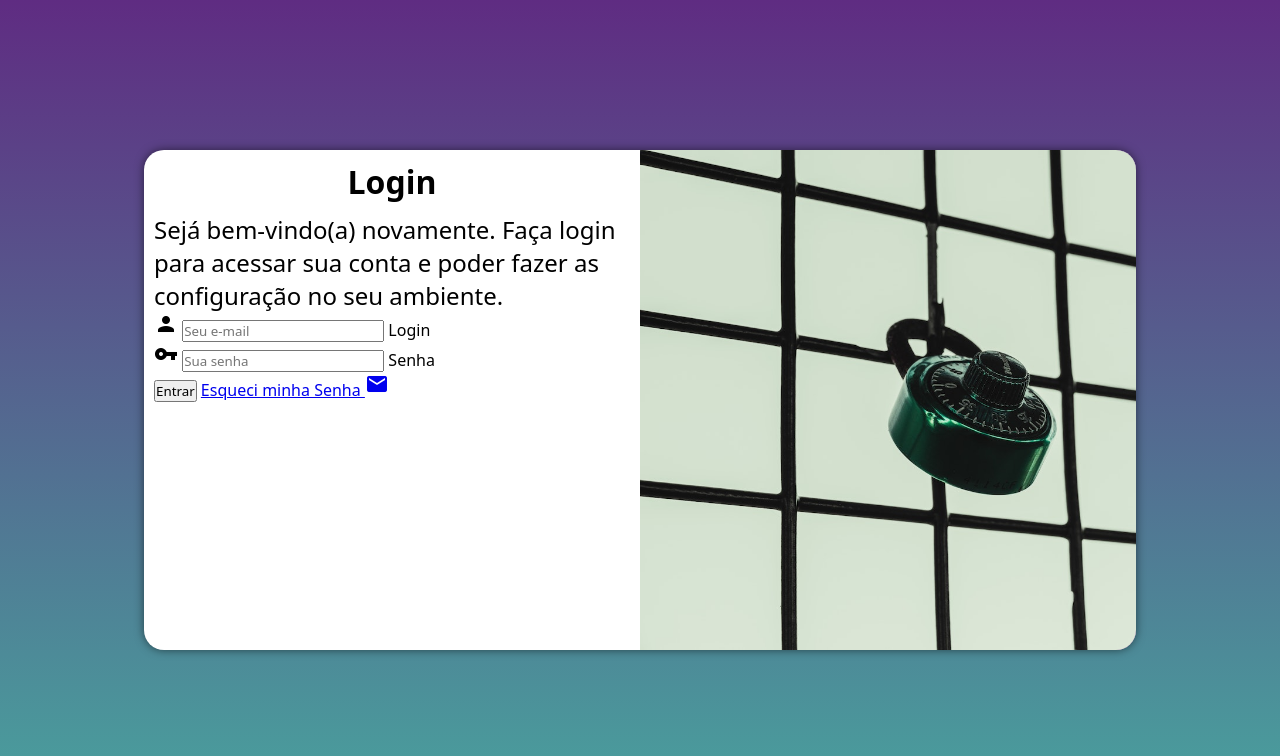
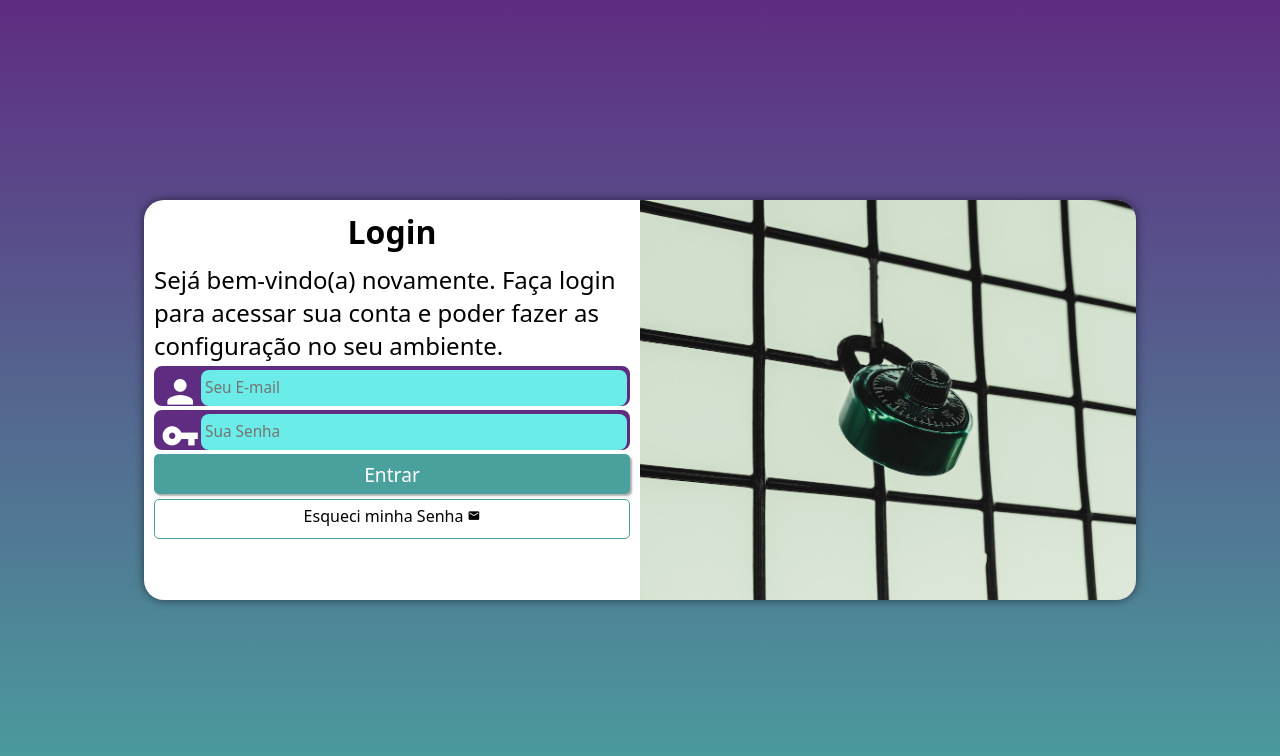
Before and after one commit to BrunoodaSilva/projeto-login, a plain HTML site: page index.html in a window 1280 px wide. Drawn offline with Linux system fonts and the light colour scheme.

Commit message:
Terminei o site de login

```diff
--- a/estilos/media-query.css
+++ b/estilos/media-query.css
@@ -6,6 +6,7 @@
     }
     section#login{
         width: 80vw;
+        height: 325px;
     }
     section#login > div#imagem{
         float: left;
@@ -28,6 +29,7 @@
     }
     section#login{
         width: 992px;
+        height: 400px;
     }
     section#login> div#imagem{
         float: right;
--- a/estilos/style.css
+++ b/estilos/style.css
@@ -26,15 +26,15 @@ section#login{
     position: absolute;
     top: 50%;
     left: 50%;
-    transform: translate(-50%, -50%);
     overflow: hidden;
     background-color:white ;
-    width: 250px;
-    height: 500px;
+    width: 280px;
+    height: 515px;
     border-radius: 20px;
     box-shadow: 0px 0px 10px rgba(0, 0, 0, 0.541);
     transition: width 0.2s, heigth 0.2s;
     transition-timing-function: ease;
+    transform: translate(-50%, -50%);
 }
 section >div#imagem{
     display: block;
@@ -54,3 +54,74 @@ div#formulario > h1{
 div#formulario > p{
     font-size: 0.9em;
 }
+form > div.campo{
+    background-color: #5f2c82;
+    border: solid 2px #5f2c82;
+    display: block;
+    font-size: 1.2em;
+    width: 100%;
+    height: 40px;
+    border-radius: 8px;
+    margin: 4px 0px;
+}
+div.campo > label{
+    display: none;
+}
+div.campo > span{
+    color: white;
+    background-color:;
+    font-size: 2em;
+    width: 40px;
+    padding: 5px;
+
+
+}
+div.campo > input{
+    background-color:#6bece8;
+    font-size: 0.8em;
+    /* widht*/
+    width: calc(100% - 46px);
+    height:100%;
+    border-radius: 8px;
+    border: 0px;
+    padding: 4px;
+    transform: translateY(-18px);
+}
+div.campo > input:focus-within{
+    background-color: hsl(178, 89%, 93%);
+}
+form > input[type=submit]{
+    display: block;
+    font-size: 1.2em;
+    width: 100%;
+    height: 40px;
+    color: white;
+    background-color:#49a09d ;
+    border-radius: 5px;
+    border: none;
+    box-shadow: 2px 2px 2px rgba(0, 0, 0, 0.322);
+    cursor: pointer;
+}
+form > input[type=submit]:hover{
+    background-color:#468180 ;
+}
+form > a.botao{
+    display: block;
+    font-size: 1em;
+    text-align: center;
+    width: 100%;
+    height: 40px;
+    padding-top: 5px;
+    margin-top: 5px;
+    color: black;
+    background-color:white;
+    border: 1px solid #49a09d;
+    border-radius: 5px;
+    text-decoration: none;
+}
+form > a.botao:hover{
+    background-color:#6bece8;
+}
+form > a.botao > span{
+    font-size: 0.8em;
+}
--- a/index.html
+++ b/index.html
@@ -24,17 +24,17 @@
                 <form action="login.php" method="post" autocomplete="on">
                     <div class="campo">
                         <span class="material-icons md-18">person</span>
-                        <input type="email" name="login" id="ilogin" placeholder="Seu e-mail" autocomplete="em
+                        <input type="email" name="login" id="ilogin" placeholder="Seu E-mail" autocomplete="em
                         "required maxlength="30" >
                         <label for="ilogin">Login</label>
                     </div>
                     <div class="campo">
                         <span class="material-icons md-18">vpn_key</span>
-                        <input type="password" name="senha" id="isenha" placeholder="Sua senha" required minlength="8" maxlength="20">
+                        <input type="password" name="senha" id="isenha" placeholder="Sua Senha" required minlength="8" maxlength="20">
                         <label for="isenha">Senha</label>
                     </div>
                     <input type="submit" value="Entrar">
-                    <a href="esqueci.html"> Esqueci minha Senha
+                    <a href="esqueci.html" class="botao"> Esqueci minha Senha
                         <span class="material-icons md-18">mail</span>
                     </a>
                 </form>
```
